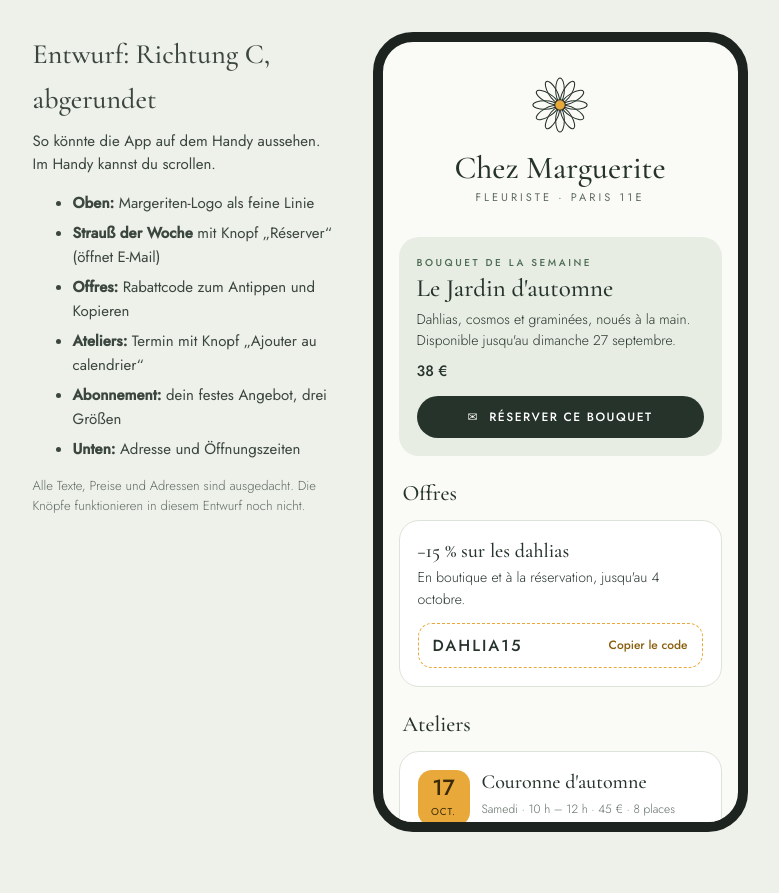
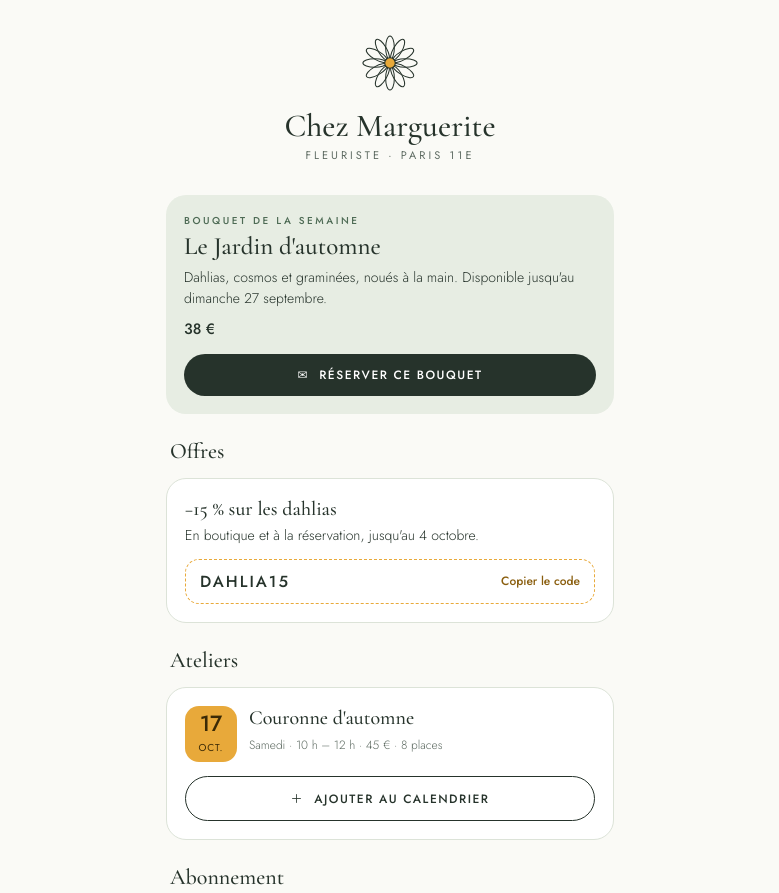
Before and after one commit to lauraguenin-create/chez-marguerite-app, a plain HTML site: page index.html in a window 1280 px wide. Shown: the top 893 px of the page, without its empty margins (250-1029 px from the left). Before the commit the page ends 864 px from the top, so only its background shows below. Drawn offline with nearby package versions, Linux system fonts and the light colour scheme.

Commit message:
Vorschau: nur noch die Seite, ohne Erklärtext und Handy-Rahmen
Co-Authored-By: Claude Opus 5.5 <noreply@anthropic.com>

```diff
--- a/index.html
+++ b/index.html
@@ -11,13 +11,8 @@
     --souci:#E8A93A; --souci-texte:#8A5E0E; --ligne:#DCE3D8;
   }
   *{box-sizing:border-box}
-  body{margin:0;background:#EEF0EA;font-family:'Jost',sans-serif;color:var(--sapin);
-       display:flex;gap:40px;justify-content:center;align-items:flex-start;padding:32px 16px;flex-wrap:wrap}
-  .note{max-width:300px;font-size:15px;line-height:1.6;color:#3a463e}
-  .note h1{font-family:'Cormorant Garamond',serif;font-weight:500;font-size:28px;margin:0 0 8px}
-  .note li{margin-bottom:6px}
-  .phone{width:375px;background:var(--papier);border-radius:40px;border:10px solid #1d2420;overflow:hidden}
-  .scroll{height:780px;overflow-y:auto}
+  body{margin:0;background:var(--papier);font-family:'Jost',sans-serif;color:var(--sapin)}
+  .phone{max-width:480px;margin:0 auto}
   header{text-align:center;padding:34px 20px 18px}
   .brand{font-family:'Cormorant Garamond',serif;font-size:32px;font-weight:500;margin:8px 0 0}
   .tag{font-size:11px;letter-spacing:3px;color:var(--gris);margin-top:2px}
@@ -53,21 +48,8 @@
 </head>
 <body>
 
-<div class="note">
-  <h1>Entwurf: Richtung C, abgerundet</h1>
-  <p style="font-size:15px;font-weight:400">So könnte die App auf dem Handy aussehen. Im Handy kannst du scrollen.</p>
-  <ul>
-    <li><b>Oben:</b> Margeriten-Logo als feine Linie</li>
-    <li><b>Strauß der Woche</b> mit Knopf „Réserver“ (öffnet E-Mail)</li>
-    <li><b>Offres:</b> Rabattcode zum Antippen und Kopieren</li>
-    <li><b>Ateliers:</b> Termin mit Knopf „Ajouter au calendrier“</li>
-    <li><b>Abonnement:</b> dein festes Angebot, drei Größen</li>
-    <li><b>Unten:</b> Adresse und Öffnungszeiten</li>
-  </ul>
-  <p style="font-size:13px;color:#5E6B62">Alle Texte, Preise und Adressen sind ausgedacht. Die Knöpfe funktionieren in diesem Entwurf noch nicht.</p>
-</div>
 
-<div class="phone"><div class="scroll">
+<div class="phone">
   <header>
     <svg width="58" height="58" viewBox="0 0 40 40" fill="none" stroke="#26332B" stroke-width="0.7">
       <g transform="translate(20 20)">
@@ -124,7 +106,7 @@
     Mar – Sam 9 h 30 – 19 h 30 · Dim 9 h – 13 h<br>
     bonjour@chez-marguerite.example
   </footer>
-</div></div>
+</div>
 
 </body>
 </html>
```
